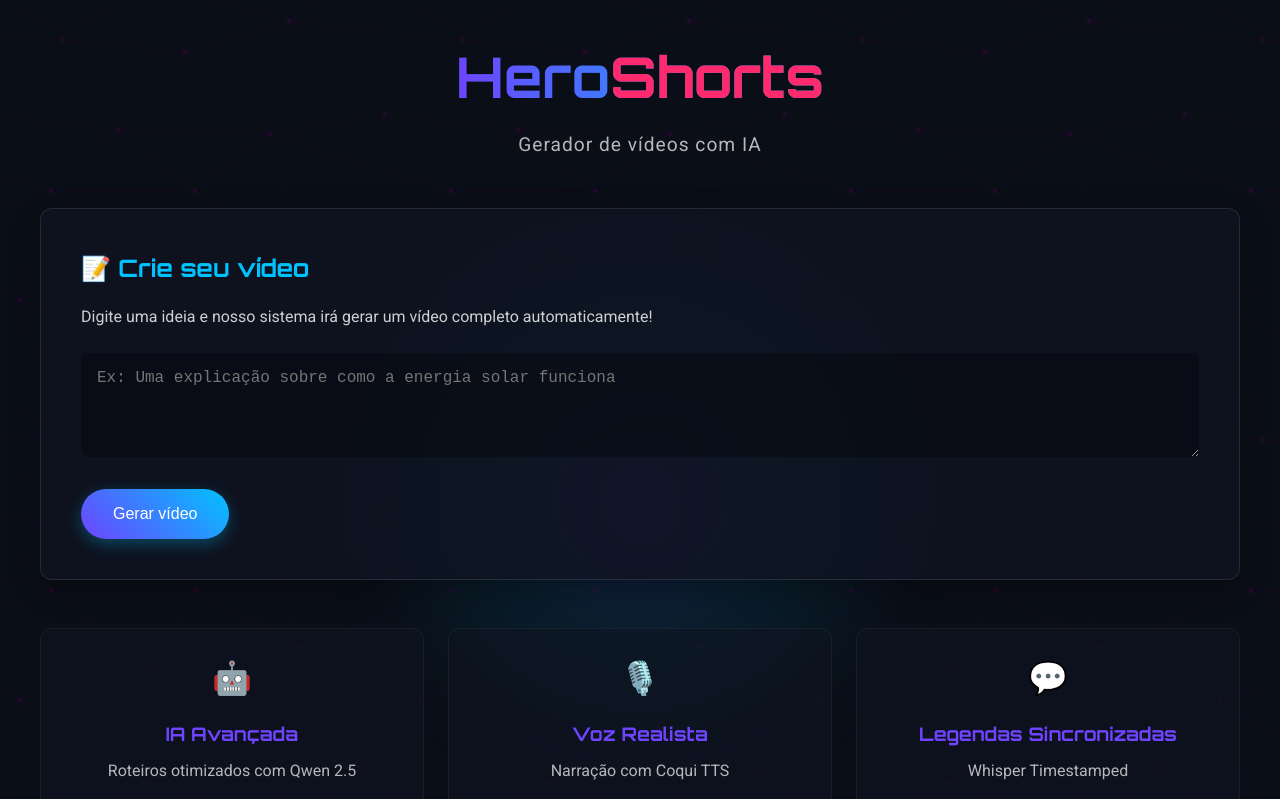
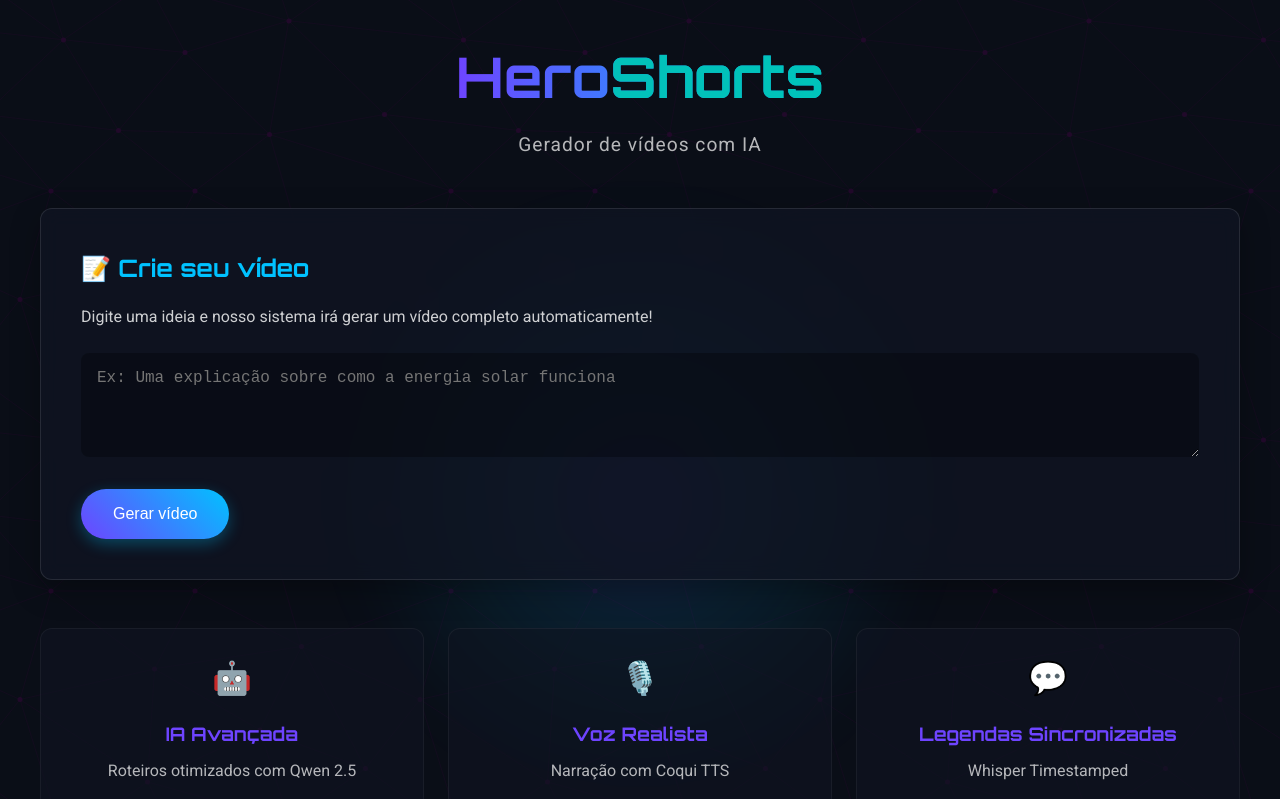
Before and after one commit to FredMaia/hero-shorts, a React (Vite) app in the folder frontend/: page / in a window 1280 px wide. Shown: the top 799 px of the page. Built offline with nearby package versions, Linux system fonts and the light colour scheme.

Commit message:
style: change title color

```diff
--- a/frontend/src/App.css
+++ b/frontend/src/App.css
@@ -7,7 +7,7 @@
   --dark-bg: #0a0e17;
   --card-bg: rgba(16, 20, 34, 0.8);
   --text-color: #ffffff;
-  --accent-color: #ff2a6d;
+  --accent-color: #00c4b7f5;
   --success-color: #05ffa1;
 }
 
```
